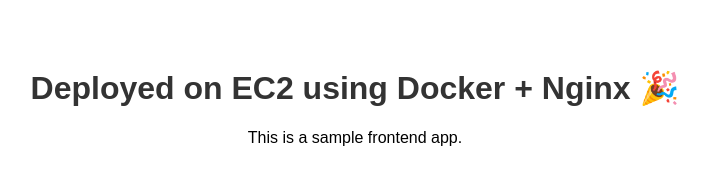
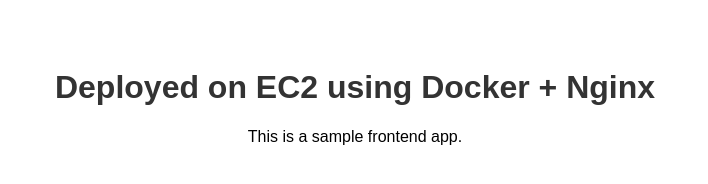
Before and after one commit to Pratikbhosale7491/sample, a plain HTML site: page index.html in a window 1280 px wide. Shown: the whole page, without its empty margins (285-993 px from the left). Drawn offline with Linux system fonts and the light colour scheme.

Commit message:
removed emoji

```diff
--- a/index.html
+++ b/index.html
@@ -8,7 +8,7 @@
     </style>
 </head>
 <body>
-    <h1>Deployed on EC2 using Docker + Nginx 🎉</h1>
+    <h1>Deployed on EC2 using Docker + Nginx </h1>
     <p>This is a sample frontend app.</p>
 </body>
 </html>
```
